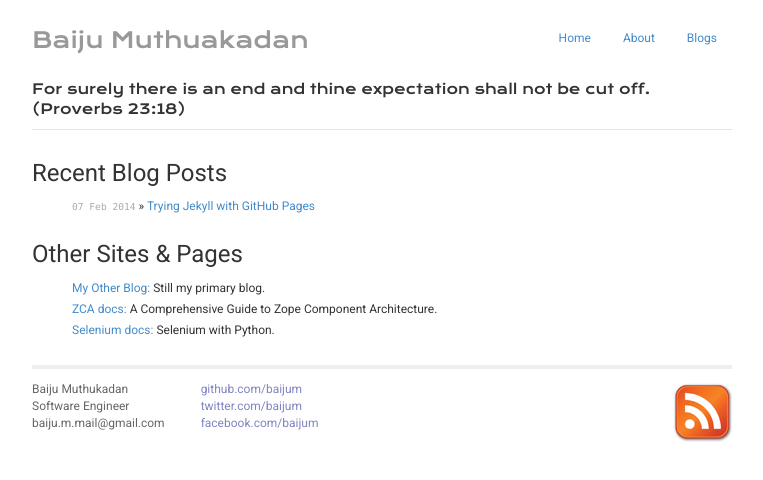
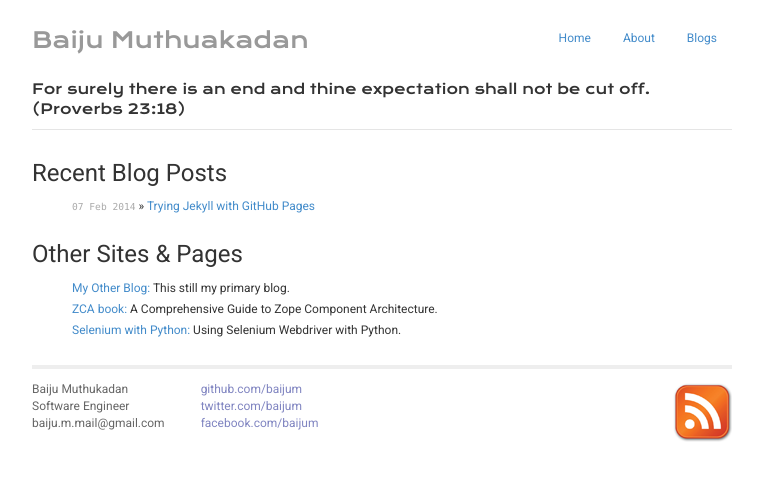
Before and after one commit to baijum/muthukadan.net, a Jekyll site: the page built from index.html, in a window 1280 px wide. Shown: the top 480 px of the page, without its empty margins (258-1021 px from the left). Built offline with Jekyll 4.4.1, drawn with Linux system fonts in a browser that asks for light colours; Markdown is read by kramdown in place of the engine named in the settings.

Commit message:
better description

```diff
--- a/index.html
+++ b/index.html
@@ -11,7 +11,7 @@ title: Baiju Muthukadan
 </ul>
 <h3>Other Sites & Pages</h3>
 <ul class="posts">
-  <li><a href="http://baijum.blogspot.in/">My Other Blog:</a> Still my primary blog.</li>
-  <li><a href="http://muthukadan.net/docs/zca.html">ZCA docs:</a> A Comprehensive Guide to Zope Component Architecture.</li>
-  <li><a href="http://selenium-python.readthedocs.org">Selenium docs:</a> Selenium with Python.</li>
+  <li><a href="http://baijum.blogspot.in/">My Other Blog:</a> This still my primary blog.</li>
+  <li><a href="http://muthukadan.net/docs/zca.html">ZCA book:</a> A Comprehensive Guide to Zope Component Architecture.</li>
+  <li><a href="http://selenium-python.readthedocs.org">Selenium with Python:</a> Using Selenium Webdriver with Python.</li>
 </ul>
```
